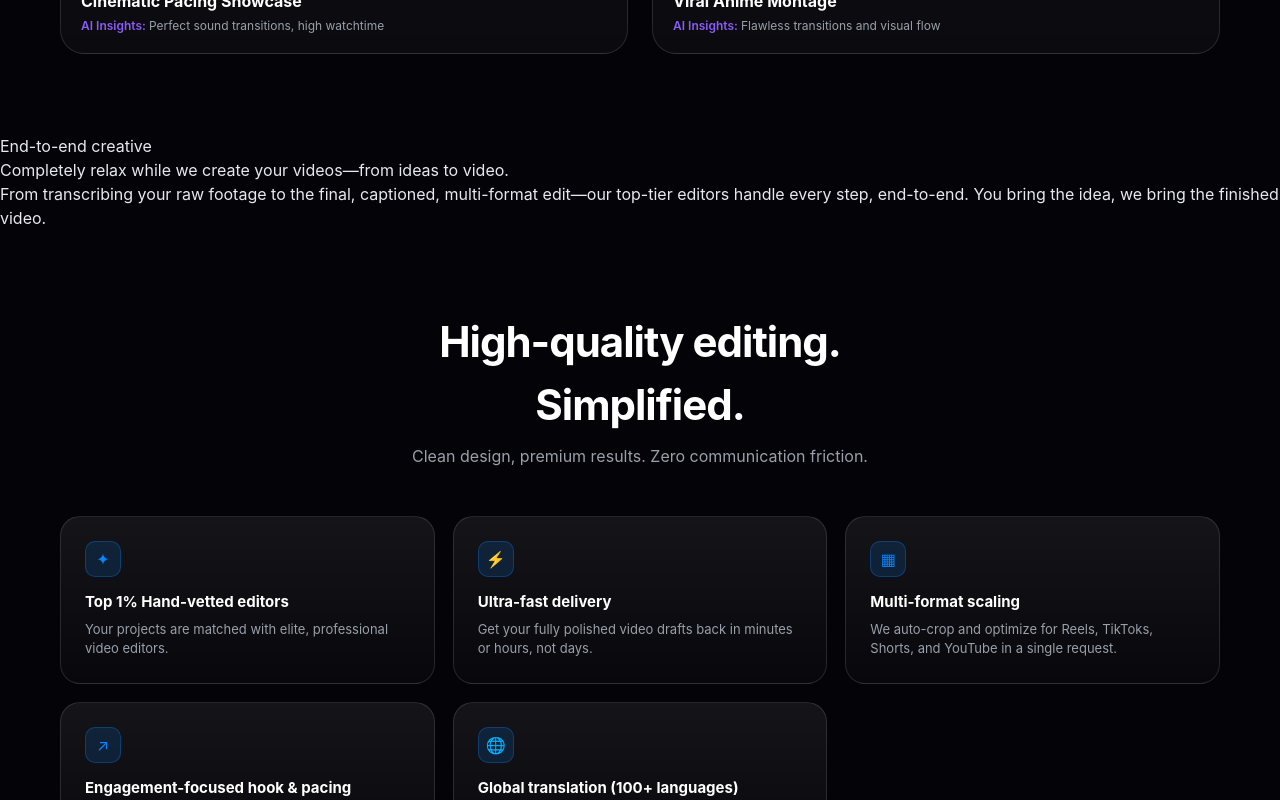
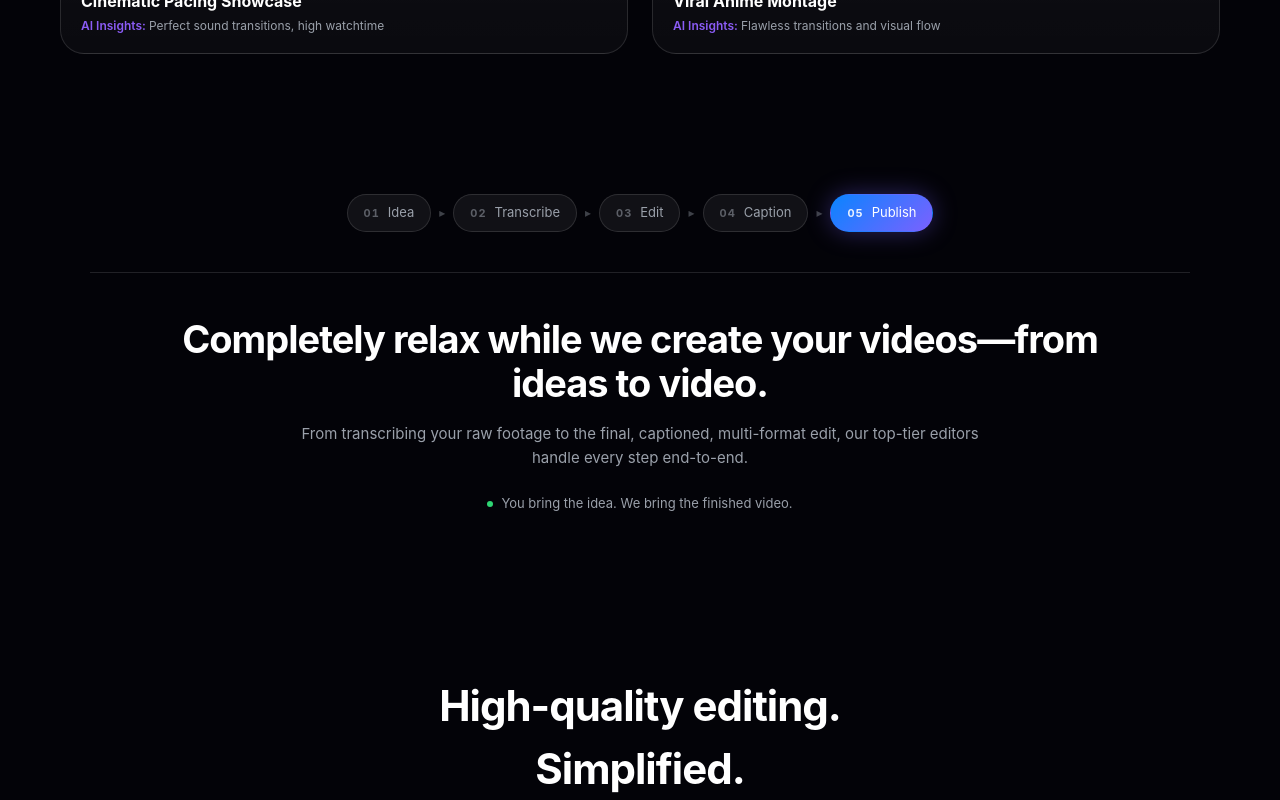
Before and after one commit to Marcuss-ops/InstaeditLogin, a React (Vite) app in the folder web/: page / in a window 1280 px wide. Shown: the part 1640-2440 px from the top of the page. Built offline with nearby package versions, Linux system fonts and the light colour scheme; no server answers.

Commit message:
Rebuild Promise banner: ordered pipeline strip (Idea→Transcribe→Edit→Caption→Publish) + bordered divider + centered rows; use cn() helper

```diff
--- a/web/src/components/PromiseBanner.tsx
+++ b/web/src/components/PromiseBanner.tsx
@@ -1,18 +1,47 @@
+import { cn } from "../lib/utils";
+
+const pipelineSteps = [
+  { label: "Idea", active: false },
+  { label: "Transcribe", active: false },
+  { label: "Edit", active: false },
+  { label: "Caption", active: false },
+  { label: "Publish", active: true },
+];
+
 export function PromiseBanner() {
   return (
-    <section className="promise-banner">
-      <div className="promise-inner reveal">
-        <div className="promise-eyebrow">
-          <span className="promise-pulse" aria-hidden="true"></span>
-          End-to-end creative
+    <section className="promise-banner" id="promise">
+      <div className="promise-container reveal">
+        <div className="promise-pipeline" aria-label="Editorial pipeline">
+          {pipelineSteps.map((step, i) => (
+            <div className="promise-pipeline-row" key={step.label}>
+              <div className={cn("promise-pipeline-step", { "promise-pipeline-step-active": step.active })}>
+                <span className="promise-pipeline-num">
+                  {String(i + 1).padStart(2, "0")}
+                </span>
+                <span className="promise-pipeline-label">{step.label}</span>
+              </div>
+              {i < pipelineSteps.length - 1 && (
+                <span className="promise-pipeline-arrow" aria-hidden="true">
+                  ▸
+                </span>
+              )}
+            </div>
+          ))}
         </div>
+
         <h2 className="promise-headline">
-          Completely relax while we create your videos—from <span className="promise-emph">ideas to video</span>.
+          Completely relax while we create your videos—from ideas to video.
         </h2>
+
         <p className="promise-sub">
-          From transcribing your raw footage to the final, captioned, multi-format edit—our
-          top-tier editors handle every step, end-to-end. You bring the idea, we bring the
-          finished video.
+          From transcribing your raw footage to the final, captioned, multi-format
+          edit, our top-tier editors handle every step end-to-end.
+        </p>
+
+        <p className="promise-tag">
+          <span className="promise-tag-dot" aria-hidden="true"></span>
+          You bring the idea. We bring the finished video.
         </p>
       </div>
     </section>
--- a/web/src/index.css
+++ b/web/src/index.css
@@ -518,6 +518,109 @@ nav {
   color: var(--muted);
 }
 
+.promise-banner {
+  padding: 60px 20px 80px;
+}
+
+.promise-container {
+  max-width: 1100px;
+  margin: 0 auto;
+}
+
+.promise-pipeline {
+  display: flex;
+  align-items: center;
+  justify-content: center;
+  gap: 4px;
+  flex-wrap: wrap;
+  margin-bottom: 44px;
+  padding-bottom: 40px;
+  border-bottom: 1px solid var(--border);
+}
+
+.promise-pipeline-row {
+  display: inline-flex;
+  align-items: center;
+  gap: 4px;
+}
+
+.promise-pipeline-step {
+  display: inline-flex;
+  align-items: baseline;
+  gap: 8px;
+  padding: 8px 16px;
+  border: 1px solid var(--border);
+  border-radius: 999px;
+  background: var(--glass);
+  font-size: 13px;
+  color: var(--muted);
+  white-space: nowrap;
+}
+
+.promise-pipeline-num {
+  font-feature-settings: "tnum";
+  font-size: 11px;
+  font-weight: 700;
+  letter-spacing: 1px;
+  opacity: 0.55;
+}
+
+.promise-pipeline-step-active {
+  background: linear-gradient(135deg, var(--blue), var(--violet));
+  border-color: transparent;
+  color: white;
+  box-shadow: 0 0 24px rgba(123, 97, 255, 0.35);
+}
+
+.promise-pipeline-step-active .promise-pipeline-num {
+  color: rgba(255, 255, 255, 0.9);
+  opacity: 1;
+}
+
+.promise-pipeline-arrow {
+  color: var(--muted);
+  opacity: 0.4;
+  font-size: 12px;
+  margin: 0 4px;
+  user-select: none;
+}
+
+.promise-headline {
+  text-align: center;
+  font-size: clamp(24px, 4vw, 38px);
+  font-weight: 750;
+  letter-spacing: -1px;
+  line-height: 1.18;
+  color: white;
+  margin: 0 auto 16px;
+  max-width: 920px;
+}
+
+.promise-sub {
+  text-align: center;
+  max-width: 720px;
+  margin: 0 auto 24px;
+  font-size: 15px;
+  color: var(--muted);
+  line-height: 1.6;
+}
+
+.promise-tag {
+  display: flex;
+  align-items: center;
+  justify-content: center;
+  gap: 8px;
+  font-size: 13px;
+  color: var(--muted);
+}
+
+.promise-tag-dot {
+  width: 6px;
+  height: 6px;
+  border-radius: 999px;
+  background: #2ed573;
+}
+
 .cta h2 {
   font-size: clamp(32px, 5vw, 54px);
   font-weight: 800;
```
